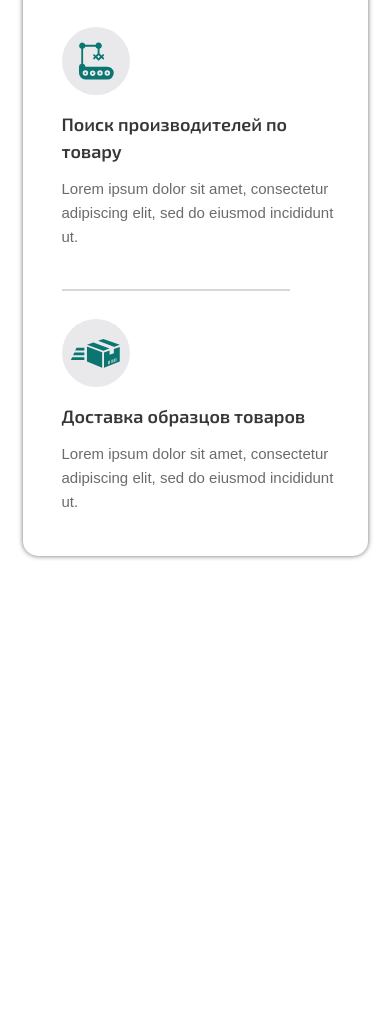
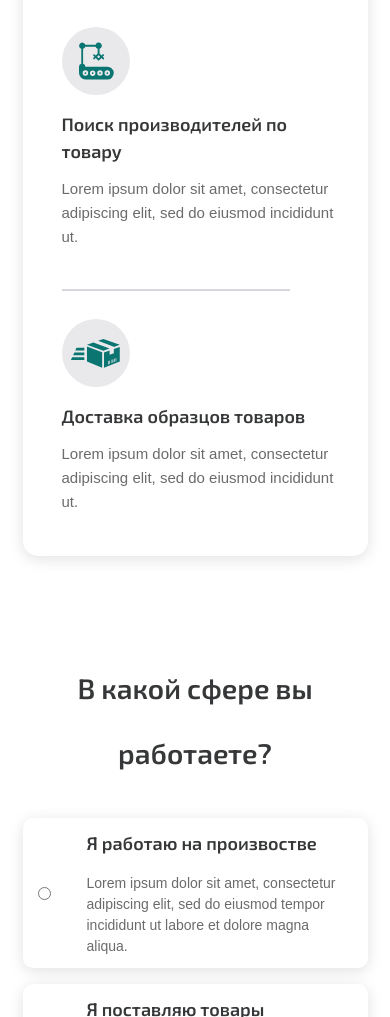
Before and after one commit to KindNeko/PDV, a website: page public/index.html in a window 390 px wide. Shown: the part 983-2000 px from the top of the page. Before the commit the page ends 1610 px from the top, so only its background shows below. Drawn offline with Linux system fonts and the light colour scheme.

Commit message:
add block job-type

```diff
--- a/gulp/version.json
+++ b/gulp/version.json
@@ -1,3 +1,3 @@
 {
-    "main": "20220723232023"
+    "main": "20220724191538"
 }
--- a/public/css/style.css
+++ b/public/css/style.css
@@ -111,6 +111,14 @@ body {
   color: #363738;
 }
 
+.mini-title {
+  font-family: "Exo 2", sans-serif;
+  font-weight: 600;
+  color: #363738;
+  font-size: 20px;
+  line-height: 30px;
+}
+
 html,
 body {
   height: 100%;
@@ -199,8 +207,9 @@ body {
   background-color: #fff;
   height: 341px;
   border-radius: 15px;
-  box-shadow: 0 0 5px;
+  box-shadow: 0px 3px 15px rgba(0, 0, 0, 0.12);
   margin-top: -120px;
+  margin-bottom: 100px;
 }
 .service__item {
   padding-top: 40px;
@@ -232,6 +241,39 @@ body {
 }
 .service__img {
   margin-bottom: 24px;
+}
+
+.job-type__box-title {
+  width: 75%;
+  margin-bottom: 40px;
+}
+.job-type__box-text {
+  width: 466px;
+  margin-left: 36px;
+}
+.job-type__box-votes {
+  margin-left: 140px;
+  border-bottom: 3px solid #FFCE50;
+}
+.job-type__title {
+  padding-bottom: 32px;
+}
+.job-type__form-title {
+  padding-bottom: 24px;
+}
+.job-type__work-label {
+  width: 687px;
+  height: 176px;
+  background: linear-gradient(to bottom right, #fff 80%, #E9E9EC 50%);
+  margin-bottom: 16px;
+  box-shadow: 0px 3px 15px rgba(0, 0, 0, 0.12);
+  border-radius: 10px;
+}
+.job-type__choise {
+  margin-left: 40px;
+}
+.job-type .votes__title {
+  padding-bottom: 8px;
 }
 
 @media screen and (max-width: 768px) {
@@ -282,7 +324,7 @@ body {
   }
   .service__list {
     border-radius: 15px;
-    box-shadow: 0 0 5px;
+    box-shadow: 0px 3px 15px rgba(0, 0, 0, 0.12);
     margin-bottom: 16px;
     width: 690px;
     height: 164px;
@@ -304,6 +346,29 @@ body {
   .service__img {
     float: left;
     margin-right: 32px;
+  }
+  .job-type__box-title {
+    width: 100%;
+    margin-bottom: 32px;
+  }
+  .job-type__box-text {
+    width: 466px;
+    margin-left: 36px;
+  }
+  .job-type__box-votes {
+    margin-left: 140px;
+    border-bottom: 3px solid #FFCE50;
+    display: none;
+  }
+  .job-type__title {
+    padding-bottom: 32px;
+    font-size: 44px;
+  }
+  .job-type__form-title {
+    padding-bottom: 24px;
+  }
+  .job-type__choise {
+    margin-left: 40px;
   }
 }
 @media screen and (max-width: 576px) {
@@ -347,8 +412,8 @@ body {
     width: 345px;
     height: 838px;
     background-color: #fff;
+    box-shadow: 0px 3px 15px rgba(0, 0, 0, 0.12);
     border-radius: 15px;
-    box-shadow: 0 0 5px;
     margin-top: -80px;
   }
   .service__item {
@@ -391,6 +456,48 @@ body {
     float: none;
     margin-bottom: 16px;
   }
+  .job-type__box-title {
+    width: 100%;
+    margin-bottom: 32px;
+    text-align: center;
+  }
+  .job-type__box-text {
+    width: 256px;
+    margin-left: 36px;
+  }
+  .job-type__box-votes {
+    margin-left: 140px;
+    border-bottom: 3px solid #FFCE50;
+    display: none;
+  }
+  .job-type__title {
+    font-size: 28px;
+    padding-bottom: 0;
+  }
+  .job-type__subtitle {
+    display: none;
+  }
+  .job-type__form {
+    justify-content: center;
+  }
+  .job-type__form-title {
+    font-size: 18px;
+    line-height: 27px;
+    padding-bottom: 16px;
+  }
+  .job-type__text {
+    font-size: 14px;
+    line-height: 21px;
+    overflow: hidden;
+  }
+  .job-type__work-label {
+    width: 345px;
+    height: 150px;
+    background: none;
+  }
+  .job-type__choise {
+    margin-left: 15px;
+  }
   .svg-manufacturer-search-dims {
     width: 68px;
     height: 68px;
--- a/public/index.html
+++ b/public/index.html
@@ -74,6 +74,61 @@
 					</li>
 				</ul>
 			</section>
+
+			<section class="job-type container">
+				<div class="job-type__box-title">
+					<h2 class="job-type__title title">В какой сфере вы работаете?</h2>
+					<p class="job-type__subtitle">Мы проводим опрос среди пользователей сайта, чтобы предоставить Вам информацию
+						соответствующую сфере Вашей деятельности.
+					</p>
+				</div>
+
+				<form class="job-type__form flex" action="#">
+					<div class="job-type__works">
+						<label class="job-type__work-label flex">
+							<div class="job-type__work flex">
+								<input class="job-type__choise" type="radio" name="work">
+								<div class="job-type__box-text">
+									<h3 class="job-type__form-title mini-title">Я работаю на произвостве</h3>
+									<p class="job-type__text">Lorem ipsum dolor sit amet, consectetur adipiscing elit, sed do eiusmod
+										tempor
+										incididunt ut labore et dolore magna aliqua. </p>
+								</div>
+							</div>
+						</label>
+
+						<label class="job-type__work-label flex">
+							<div class="job-type__work flex">
+								<input class="job-type__choise" type="radio" name="work" checked>
+								<div class="job-type__box-text">
+									<h3 class="job-type__form-title mini-title">Я поставляю товары</h3>
+									<p class="job-type__text">Lorem ipsum dolor sit amet, consectetur adipiscing elit, sed do eiusmod
+										tempor
+										incididunt ut labore et dolore magna aliqua.</p>
+								</div>
+							</div>
+						</label>
+
+
+						<label class="job-type__work-label flex">
+							<div class="job-type__work flex">
+								<input class="job-type__choise" type="radio" name="work">
+								<div class="job-type__box-text">
+									<h3 class="job-type__form-title mini-title">Я помогаю подобрать оборудование</h3>
+									<p class="job-type__text">Lorem ipsum dolor sit amet, consectetur adipiscing elit, sed do eiusmod
+										tempor
+										incididunt ut labore et dolore magna aliqua.</p>
+								</div>
+							</div>
+						</label>
+					</div>
+
+					<div class="job-type__box-votes votes">
+						<h3 class="votes__title mini-title">Проголосовало:</h3>
+						<p class="votes__text"><span class="title">1107</span> пользователей</p>
+					</div>
+				</form>
+			</section>
 		</main>
 		<footer class="footer">
 
```
Also changed, not shown: public/images/stack/sprite.stack.html (+1 -1 lines), public/css/style.min.css.
